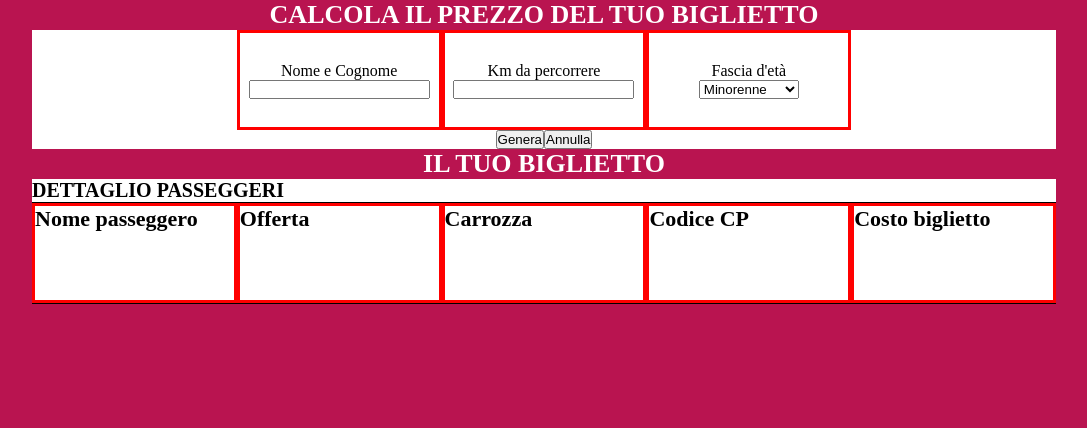
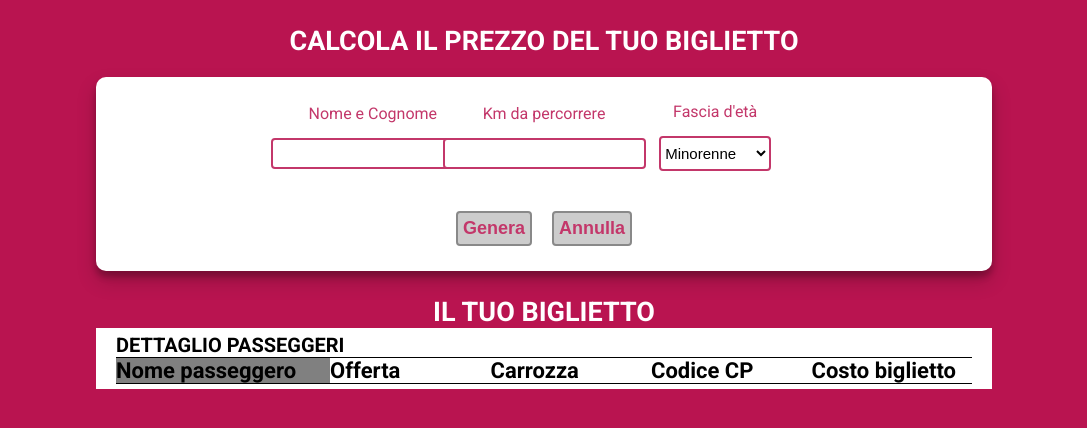
Before and after one commit to Piero-Onorati/js-biglietto-treno-form, a plain HTML site: page index.html in a window 1280 px wide. Shown: the whole page, without its empty margins (96-1183 px from the left). Drawn offline with Linux system fonts and the light colour scheme.

Commit message:
add style

```diff
--- a/css/style.css
+++ b/css/style.css
@@ -8,23 +8,26 @@
 
 body{
     background-color: #b91450;
+    font-family: 'Roboto', sans-serif;
 }
 
 .container{
-    width: 80%;
+    width: 70%;
     margin: 0 auto;
-}
-
-.section-content{
-    background-color: #ffffff;
 }
 
 .row{
     display: flex;
     align-items: center;
     justify-content: center;
+    padding: 20px 0;
+}
 
+.section-content{
+    background-color: #ffffff;
+    padding: 5px 20px;
 }
+
 
 /* JAVASCRIPT CLASS */
 
@@ -42,7 +45,8 @@ h2{
     color: white;
     text-transform: uppercase;
     text-align: center;
-    font-size: 26px;
+    font-size: 27px;
+    padding-top: 25px;
 }
 
 h3{
@@ -60,17 +64,76 @@ h4.detail-title{
     font-weight: 900;
 }
 
+/* FIRST SECTION: FORM */
 
+#form .section-content{
+    border-radius: 10px;
+    box-shadow: 0 10px 20px rgba(0,0,0,0.19), 0 6px 6px rgba(0,0,0,0.23);
+    margin-top: 20px;
+}
+
+label{
+    color: #c3376a;
+    font-weight: 400;
+    padding-bottom: 15px;
+}
+input:focus, select:focus{
+    outline:none;
+
+}
+input{
+    border: 2px solid #c3376a;
+    border-radius: 4px;
+    font-size: 15px;
+    text-align: center;
+    padding: 5px 0;
+
+}
+
+select{
+    background-color: white;
+    border: 2px solid #c3376a;
+    font-size: 15px;
+    border-radius: 4px;
+    padding: 6px 0;
+}
+
+button{
+    margin: 0 10px;
+    padding: 5px;
+    font-size: 18px;
+    color: #c3376a;
+    font-weight: 700;
+    background-color: #cccccc;
+    border: 2px solid #898989;
+    border-radius: 4px;
+
+}
+
+button:focus{
+    border: 2px solid #ab6fac;
+}
 
 
 /* SECOND SECTION: TICKET */
 
 .ticket-content{
     display: flex;
-    align-items: center;
+    align-items: stretch;
     border-top: 1px solid black;
     border-bottom: 1px solid black;
 }
+
+
+.ticket-content .person-name{
+    width: 25% ;
+    background-color: #808080;
+}
+
+.ticket-content .train-ticket-detail{
+    width: calc((100% - 25%) / 4);
+}
+
 
 /* DEBUG!!!!!!!! */
 
@@ -79,13 +142,5 @@ h4.detail-title{
     display: flex;
     align-items: center;
     justify-content: center;
-    border: 3px solid red;
     width: calc(100% / 5);
-    height:100px;
 }
-
-.person-name, .train-ticket-detail{
-    border: 3px solid red;
-    width: calc(100% / 5);
-    height:100px;
-}
--- a/index.html
+++ b/index.html
@@ -7,6 +7,9 @@
     <title>Biglietto Treno</title>
 
     <link rel="stylesheet" href="css/style.css">
+
+    <link rel="preconnect" href="https://fonts.gstatic.com">
+    <link href="https://fonts.googleapis.com/css2?family=Roboto:wght@300;400;700&display=swap" rel="stylesheet">
 </head>
 <body>
 
@@ -21,17 +24,24 @@
             <!-- start section content -->
             <div class="section-content">
 
+                <!-- start first row -->
                 <div class="row">
+
+                    <!-- Input name -->
                     <div class="input-data">
-                        <label for="">Nome e Cognome</label>
+                        <label for="name">Nome e Cognome</label>
                         <input id="name" type="text">
                     </div>
+
+                    <!-- Input Km -->
                     <div class="input-data">
-                        <label for="">Km da percorrere</label>
+                        <label for="km">Km da percorrere</label>
                         <input id="km" type="text">
                     </div>
+
+                    <!-- Select age -->
                     <div class="input-data">
-                        <label for="">Fascia d'età</label>
+                        <label for="age">Fascia d'età</label>
                         <select name="" id="age">
                             <option value="minorenne">Minorenne</option>
                             <option value="maggiorenne">Maggiorenne</option>
@@ -40,11 +50,14 @@
                     </div>
 
                 </div>
+                <!-- end first row -->
 
+                <!-- start second row: 2 buttons -->
                 <div class="row">
                     <button id="submit">Genera</button>
                     <button id="clean" >Annulla</button>
                 </div>
+                <!-- end second row: 2 buttons -->
 
             </div>
             <!-- end section content -->
@@ -65,7 +78,7 @@
                 <h3>Dettaglio passeggeri</h3>
 
                 <!-- train ticket content -->
-                <div class="row ticket-content">
+                <div class="ticket-content">
 
                     <!-- Person name -->
                     <div class="person-name">
```
